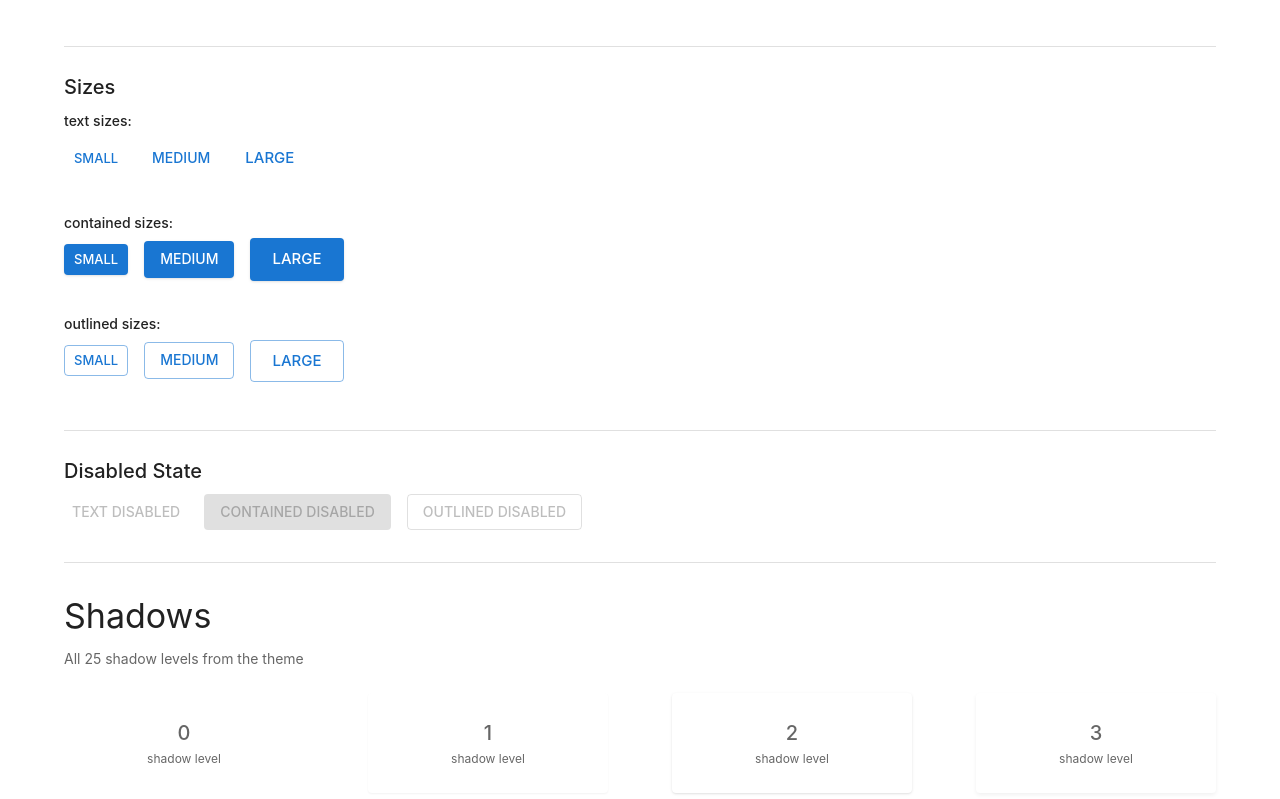
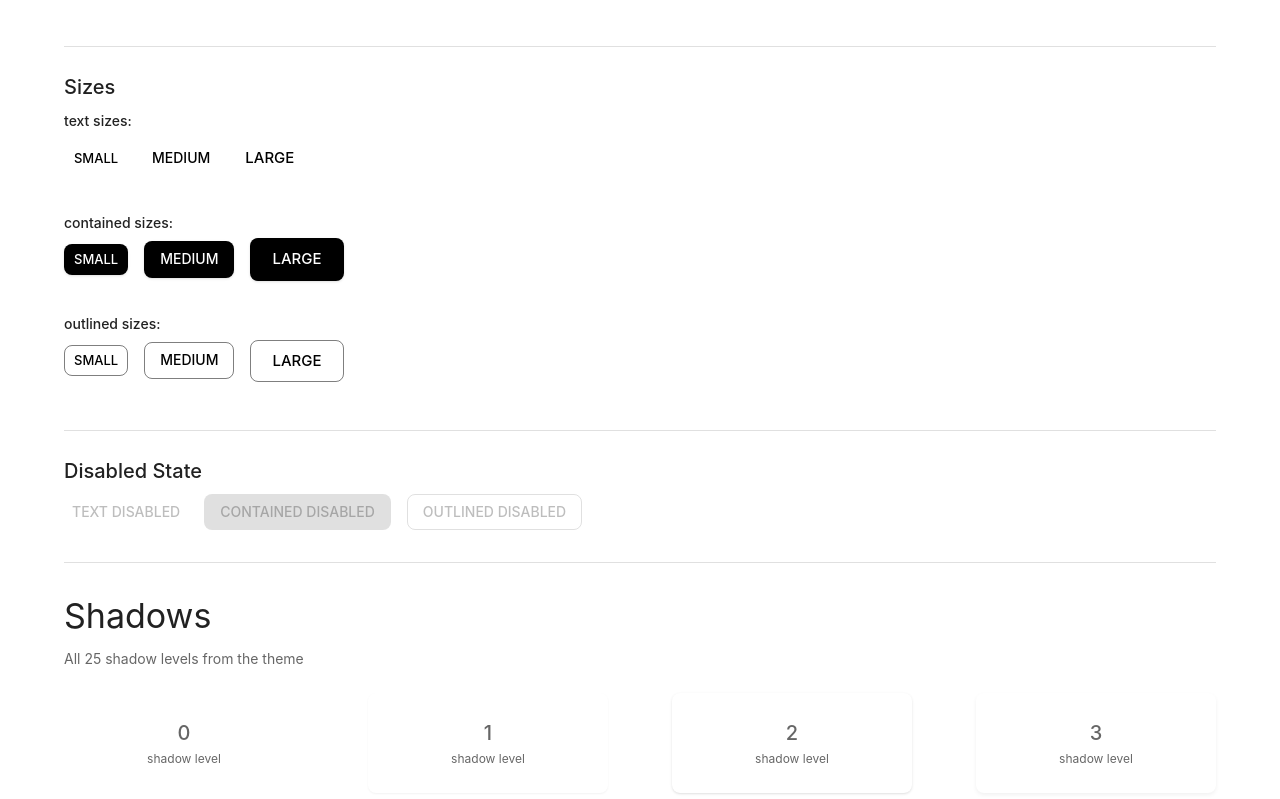
Before and after one commit to siriwatknp/jun-mui-theme, a React (Vite) app: page / in a window 1280 px wide. Shown: the part 601-1400 px from the top of the page. Built offline with nearby package versions, Linux system fonts and the light colour scheme.

Commit message:
theme: update primary.main and radius

```diff
--- a/src/theme.ts
+++ b/src/theme.ts
@@ -1,10 +1,14 @@
 import { createTheme } from "@mui/material/styles";
 
 const theme = createTheme({
+  cssVariables: true,
   palette: {
     primary: {
-      main: "#1976d2",
+      main: "#000",
     },
+  },
+  shape: {
+    borderRadius: 8,
   },
   typography: {
     fontFamily: [
```
